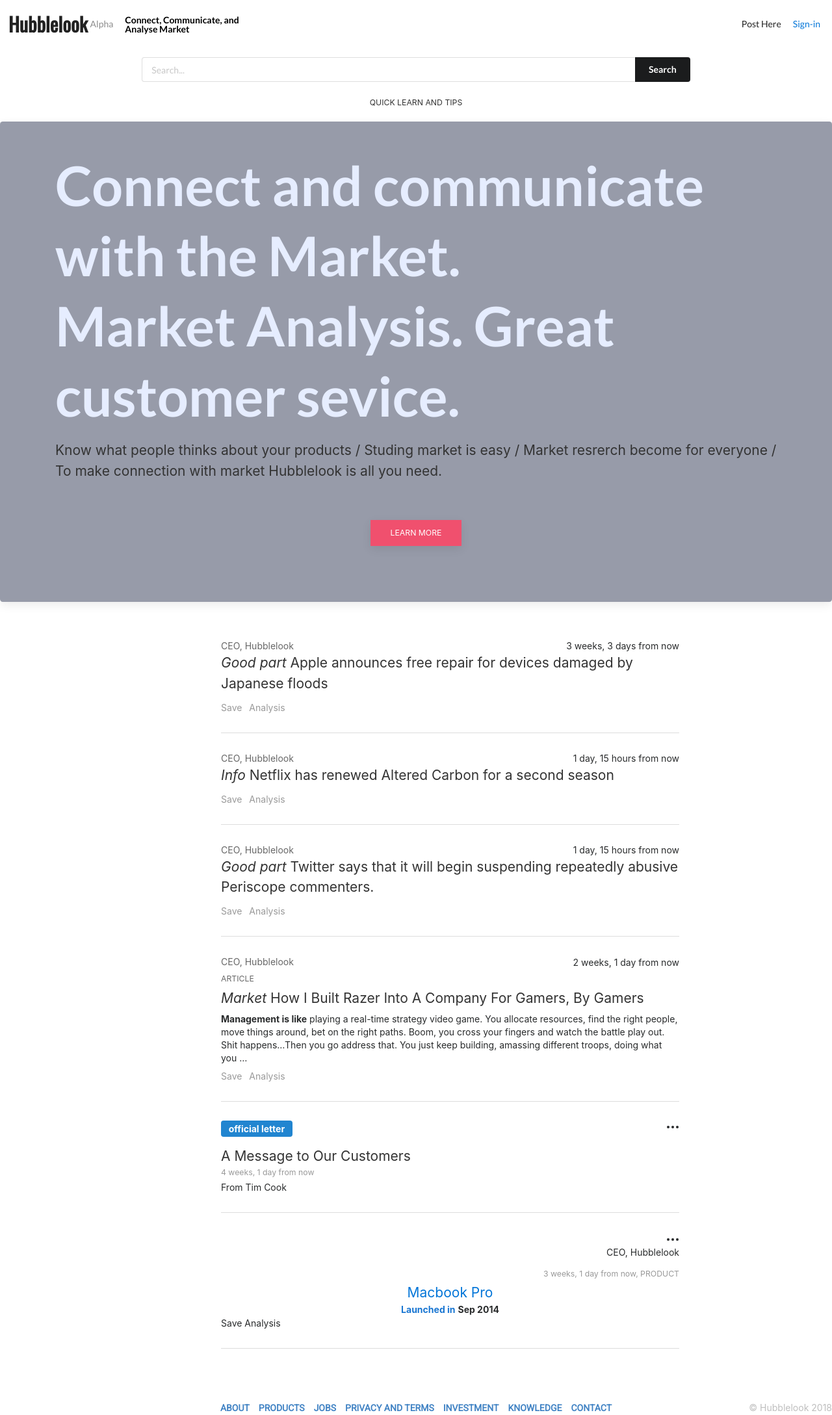
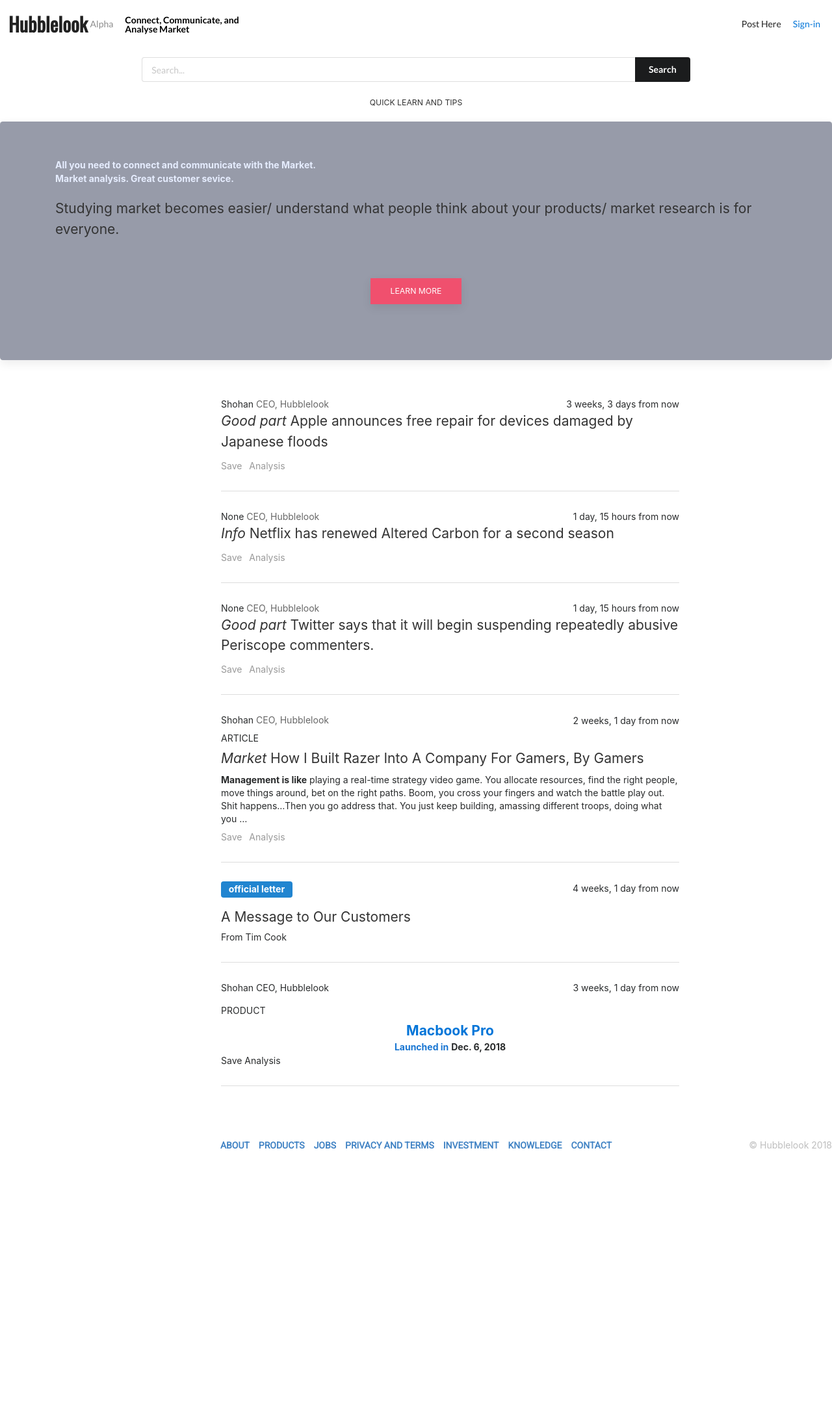
Before and after one commit to mmrshohan/hubblelook-app, a Django app: page / in a window 1280 px wide. Shown: the whole page at 65% size. After the commit the page ends 1768 px from the top, so only its background shows below. Run offline with Django 3.2, Linux system fonts and the light colour scheme; data comes from the database, SQL or seed files in the repository; both versions use the stored data as it was after the commit; some libraries are stand-ins or nearby versions.

Commit message:
ui change

```diff
--- a/mainhubblelook/templates/index.html
+++ b/mainhubblelook/templates/index.html
@@ -19,7 +19,7 @@
           <input type="search" placeholder="Search..." name="q" >
           <button type="submit" class="ui secondary button" value="search"> Search </button>
         </div>
-        <!-- Quick learn button  -->
+        <!-- Quick learn button and modal -->
         <div class="uk-text-center" style="padding-bottom: 20px;">
           <button href="#modal-full" uk-toggle class="uk-button uk-button-text"> Quick Learn and Tips </button>
           <div id="modal-full" class="uk-modal-full" uk-modal>
@@ -28,7 +28,7 @@
               <div class="uk-grid-collapse uk-child-width-1-2@s uk-flex-middle" uk-grid>
                 <div class="uk-padding-large uk-align-center" uk-height-viewport>
                   <!-- explaination -->
-                  <p class="uk-heading-primary uk-light">Hubblelook here to maintain your businesses, financial life or nurture your financial knowledge</p>
+                  <p class="uk-heading-primary uk-light">Hubblelook here to help your businesses, financial life or nurture your financial knowledge</p>
                   <ul>
 
                     <p class="uk-heading-primary uk-text-bold">Tips:</p>
@@ -57,10 +57,10 @@
   <div class="home-header">
     <div class="jumbotron uk-box-shadow-medium">
       <div class="container">
-        <div class="ui huge header" style="font-size: 6em; color: #e6edff; ">Connect and communicate with the Market.<br> Market Analysis. Great customer sevice. </div>
-        <p class="uk-text-lead" style="padding-bottom: 30px;">
-          Know what people thinks about your products / Studing market is easy / Market resrerch become for everyone / To make connection with market Hubblelook is all you need.
-        </p>
+        <div class="uk-heading-primary uk-text-bold" style="color: #e6edff; "> All you need to connect and communicate with the Market.<br> Market analysis. Great customer sevice. </div>
+
+        <p class="uk-text-lead" style="padding-bottom: 30px; padding-top: 20px;">
+          Studying market becomes easier/ understand what people think about your products/ market research is for everyone.</p>
         <!-- Explore button -->
         <button class="uk-button uk-align-center uk-button-danger uk-box-shadow-medium " >
         <a style="color: white"  href="{% url 'explore' %}" >Learn more </a>
@@ -83,7 +83,7 @@
               <div class="item">
                 <div class="content">
                   <div>
-                    <p>{{  user.username }} <span class="meta"> CEO, Hubblelook </span>  <span class="right floated">  {{ obj.pub_time|naturaltime }} </span></p>
+                    <p>{{ obj.user|capfirst }} <span class="meta"> CEO, Hubblelook </span>  <span class="right floated">  {{ obj.pub_time|naturaltime }} </span></p>
 
                   </div>
                   <p class="uk-text-lead"><span class="font-italic" > {{ obj.Initial_keyword_choices }}  </span> {{ obj.micro_thought }}</p>
@@ -109,8 +109,8 @@
               <div class="content">
                 <div>
                   <span class="right floated">  {{ article.article_pub_time|naturaltime }} </span>
-                  <p>{{ user.username }} <span class="meta"> CEO, Hubblelook </span> </p>
-                  <div class="uk-text-meta" style="padding-bottom: 5px; padding-top:0px;"> <span class="meta"> ARTICLE </span></div>
+                  <p>{{ article.user|capfirst }} <span class="meta"> CEO, Hubblelook </span> </p>
+                  <div style="padding-bottom: 5px; padding-top:0px;"> <span> ARTICLE </span></div>
 
                 </div>
                 <a class="uk-text-lead" href="{% url 'details' article.id article.slug %}" style="text-decoration: none; cursor: pointer;" >
@@ -144,38 +144,35 @@
               official letter
             </div>
 
-            <span class="uk-align-right" uk-icon="more"></span>
+            <span class="uk-align-right"> {{ Oletter.pub_time|naturaltime }} </span>
 
           </div>
-          <a class="uk-text-lead" href="{% url 'offical-letter-details-view' Oletter.id %}"> {{ Oletter.title }}</a>
+          <a class="uk-text-lead letter" href="{% url 'offical-letter-details-view' Oletter.id %}"> {{ Oletter.title }}</a>
           <div class="uk-text-meta" style="padding-bottom: 5px; padding-top:0px; ">
-            <span>  {{ Oletter.pub_time|naturaltime }}</span>
           </div>
           <p> From <span class="meta">  {{ Oletter.letter_from }}</span> </p>
         </div>
       </div>
       <div class="ui section divider"></div>
     {% endfor %}
-    <!--================================================================================================================ -->
+    <!--========================================================================================== -->
     <!-- card type for products  -------------------------------------------------------------------------------------- -->
-    <!--================================================================================================================ -->
+    <!--========================================================================================== -->
     {% for product in addproduct %} <!-- product card -->
     <div class="ui itmes">
       <div class="item">
         <div class="content">
-          <div class="uk-text-right">
-            <span uk-icon="more"></span>
-            <p>{{ user.username }} <span class="meta"> CEO, Hubblelook </span> </p>
-            <div class="uk-text-meta" style="padding-bottom: 5px; padding-top:0px; "> <span>  {{ product.pub_time|naturaltime }}</span><span class="meta">, PRODUCT </span></div>
-          </div>
-
+          <p>{{ product.user|capfirst }} <span class="meta"> CEO, Hubblelook </span>
+          <span class="uk-align-right"> {{ product.pub_time|naturaltime }} </span>
+        </p>
+        <div style="padding-bottom: 5px; padding-top:0px; "><span>PRODUCT</span></div>
         <div class="uk-text-center">
-            <div class="uk-text-lead">
+          <div class="uk-text-lead uk-text-bold">
             <a id="product" href="{% url 'add-product-view' product.id product.slug %}">{{ product.product_name|title  }}</a>
           </div>
           <p>
             {% if product.launched_time %}
-                <span class="date"><span class="launched-in">Launched in</span> <strong> Sep 2014</strong></span>
+              <span class="date"><span class="launched-in">Launched in</span> <strong>{{ product.launched_time }}</strong></span>
               {%  endif %}
             </p>
           </div>
@@ -266,8 +263,14 @@
   #product {
   text-align: center
   }
+  #product:hover {
+  text-decoration: none;
+  }
   .article-details {
   font-size: 15px
   }
+  .letter:hover {
+  text-decoration: none;
+  }
 </style>
 {% endblock %}
--- a/mainhubblelook/templates/sinppet/nav-bar.html
+++ b/mainhubblelook/templates/sinppet/nav-bar.html
@@ -18,9 +18,9 @@
       </div>
       <div uk-dropdown>
         <ul class="uk-nav uk-dropdown-nav">
-          <li><a href="{% url 'quick-word' %}"> Post Thoughts </a></li>
-          <li><a href="{% url 'article-form'  %}"> Post Micro Article </a></li>
-          <li><a href="{% url 'add-product-form'  %}"> Add a Product </a></li>
+          <li><a style="font-size: 15px; padding-bottom:8px;" href="{% url 'quick-word' %}"> Post Thoughts </a></li>
+          <li><a style="font-size: 15px; padding-bottom:8px;" href="{% url 'article-form'  %}"> Post Micro Article </a></li>
+          <li><a style="font-size: 15px; padding-bottom:8px;" href="{% url 'add-product-form'  %}"> Add a Product </a></li>
         </ul>
       </div>
 
--- a/profiles/models.py
+++ b/profiles/models.py
@@ -31,6 +31,7 @@
 	url = models.URLField(max_length=200, null=True, blank=True)
 	additional_url = models.URLField(max_length=200, null=True, blank=True )
 	established = models.DateField(auto_now=False, auto_now_add=False, default=None)
+	investors = models.CharField(max_length=2000, null=True, blank=True)
 	about_details = RichTextField(null=False, blank=False, default=None)
 	Type_of_company = models.CharField(
 	 max_length=20,
--- a/profiles/templates/official-letter-view.html
+++ b/profiles/templates/official-letter-view.html
@@ -16,12 +16,14 @@
 				</div>
 				<div class=" uk-background-muted uk-box-shadow-medium ">
 					<div class="text-padding">
+						{% autoescape off %}
 
 						<p class="uk-heading-primary uk-text-bold">  {{ letter.title }} </p>
 						<p>Letter provided by  <span class="uk-text-meta"> {{ letter.letter_from|upper }}</span> </p>
 						<h6> {{ letter.to_whom }} </h6>
 						<p> {{ letter.letter }} </p>
 						<p class="uk-text-meta"> Published: {{ letter.pub_time|timesince }} </p>
+						{% endautoescape %}
 					</div>
 				</div>
 			</div>
```
Also changed, not shown: mainhubblelook/templates/account/login.html (+7 -8 lines), mainhubblelook/templates/addproduct_details.html (+5 -11 lines), mainhubblelook/templates/explore.html (+4 -4 lines), profiles/templates/Sort-model/product-sort.html (+10 -13 lines), profiles/templates/profile.html (+12 -17 lines), db.sqlite3, profiles/migrations/0006_profile_investors.py (added). Lines whose indentation alone changed are shown as unchanged.
